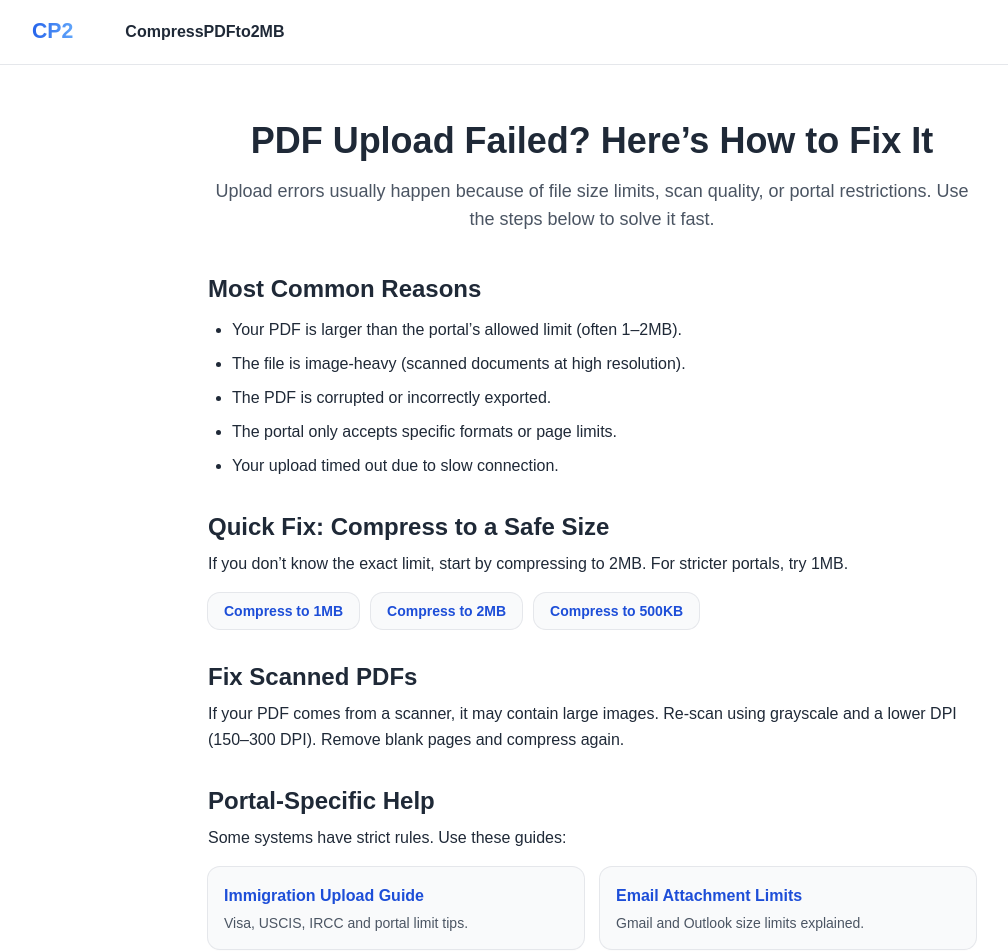
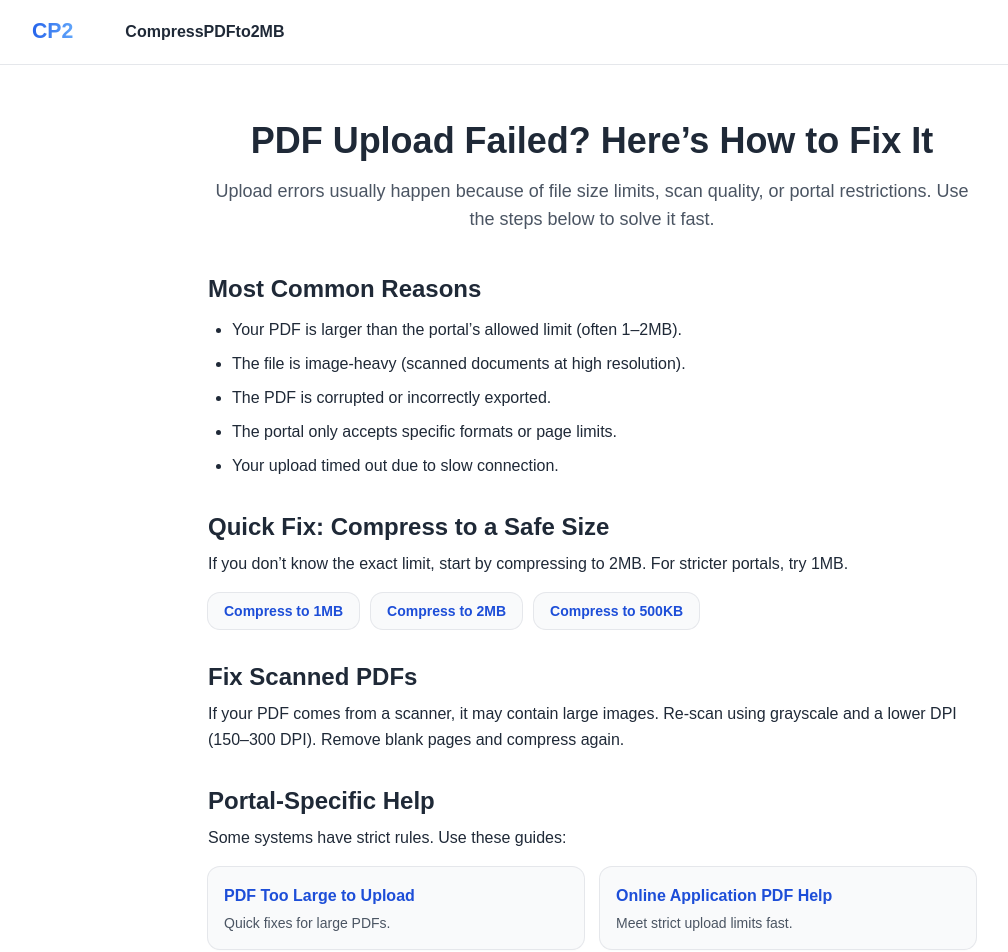
Before and after one commit to behicyildirim/compresspdfto2mb, a Next.js app: page /pdf-upload-failed in a window 1280 px wide. Shown: the top 952 px of the page, without its empty margins (48-1056 px from the left). Built offline with nearby package versions, Linux system fonts and the light colour scheme.

Commit message:
Add pdf-too-large + online-application pages and internal links

```diff
--- a/app/pdf-upload-failed/page.tsx
+++ b/app/pdf-upload-failed/page.tsx
@@ -70,7 +70,23 @@ export default function PdfUploadFailedPage() {
             <p className="mt-2">
               Some systems have strict rules. Use these guides:
             </p>
+<div className="mt-4 grid grid-cols-1 sm:grid-cols-2 gap-4">
+  <a
+    href="/pdf-too-large-to-upload"
+    className="rounded-xl bg-gray-50 px-4 py-4 shadow-sm ring-1 ring-gray-200 hover:bg-blue-50 transition"
+  >
+    <h3 className="font-semibold text-blue-700">PDF Too Large to Upload</h3>
+    <p className="text-sm text-gray-600 mt-1">Quick fixes for large PDFs.</p>
+  </a>
 
+  <a
+    href="/reduce-pdf-size-for-online-application"
+    className="rounded-xl bg-gray-50 px-4 py-4 shadow-sm ring-1 ring-gray-200 hover:bg-blue-50 transition"
+  >
+    <h3 className="font-semibold text-blue-700">Online Application PDF Help</h3>
+    <p className="text-sm text-gray-600 mt-1">Meet strict upload limits fast.</p>
+  </a>
+</div>
             <div className="mt-4 grid grid-cols-1 sm:grid-cols-2 gap-4">
               <a
                 href="/immigration-pdf-upload-guide"
```
